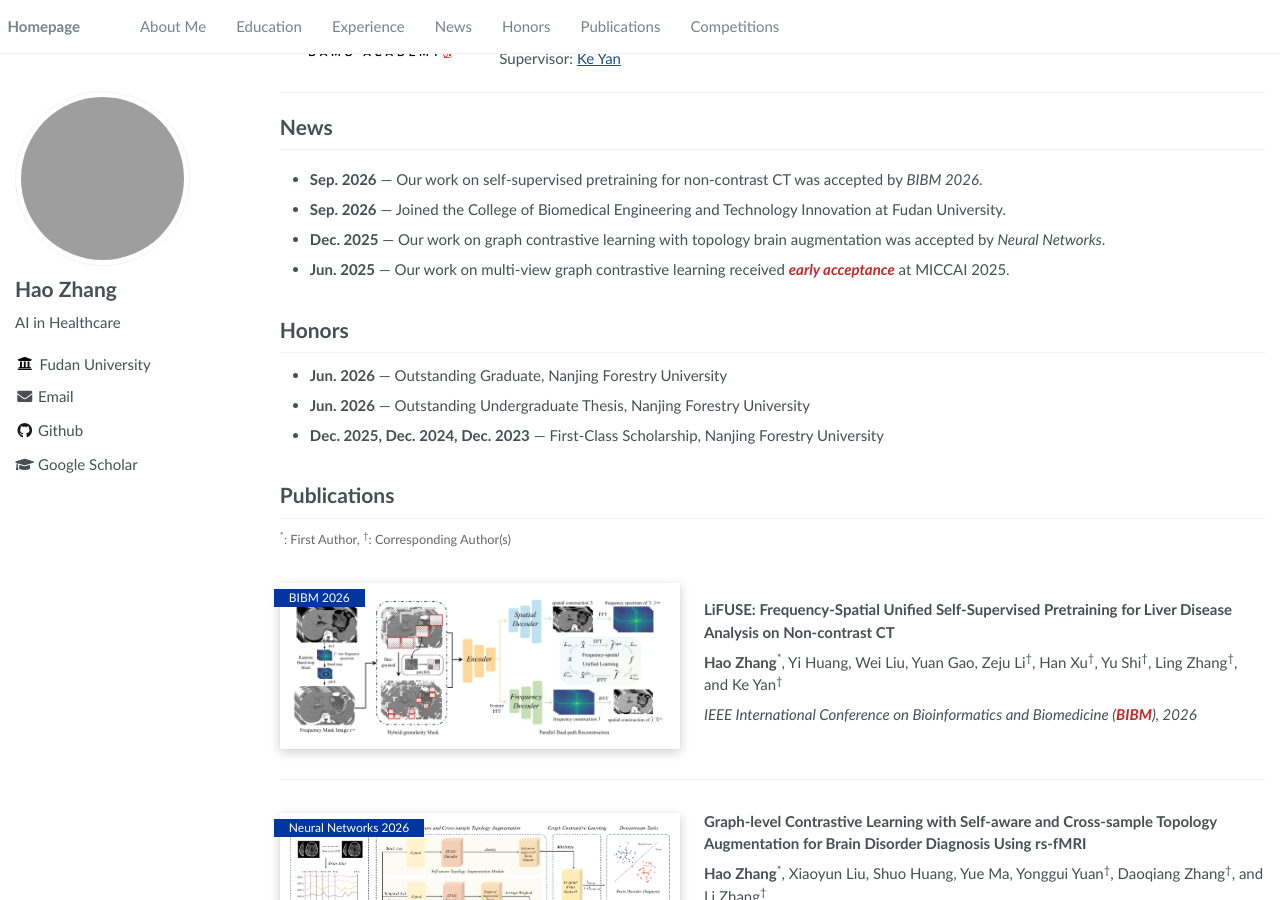
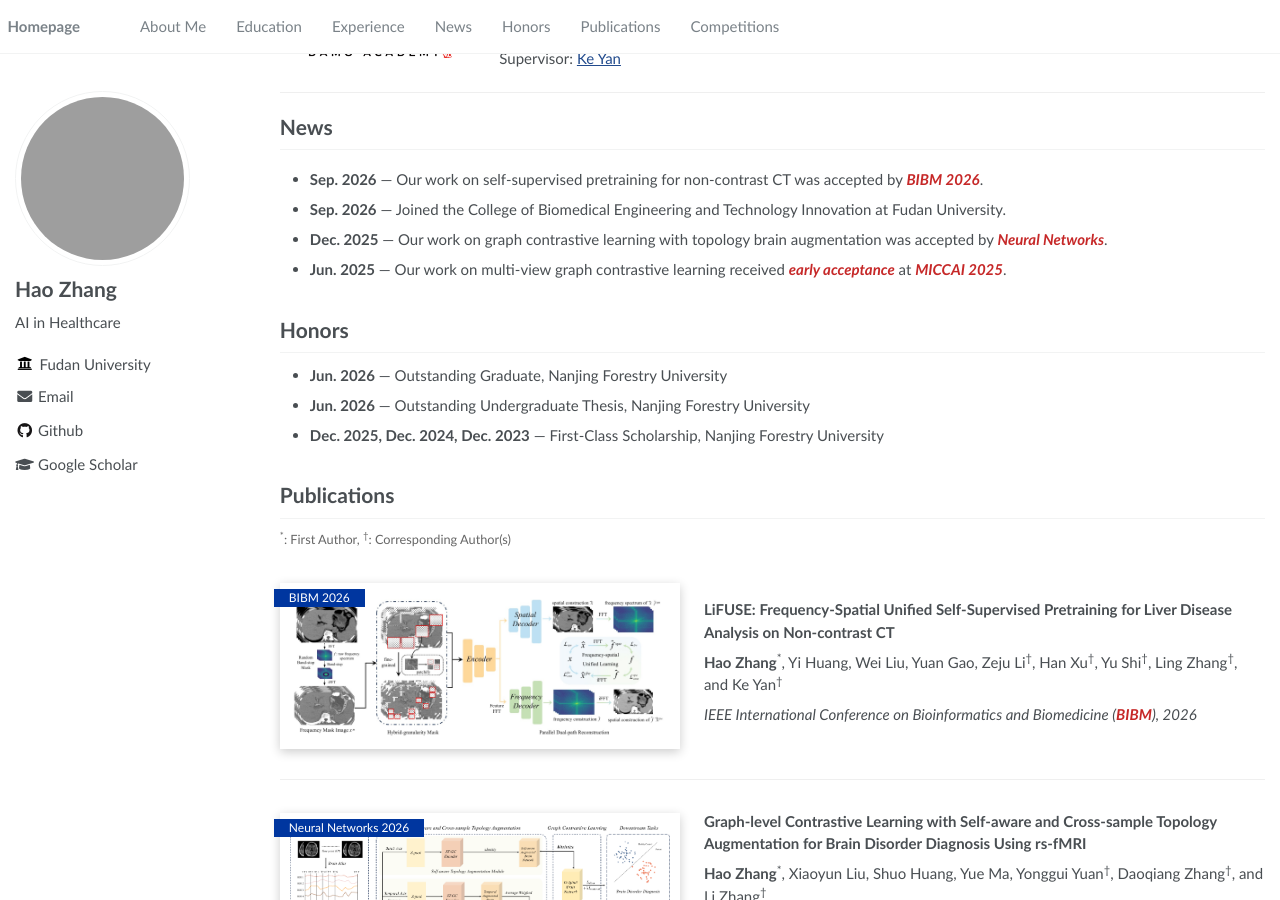
Before and after one commit to goodcodingagoodboy/goodcodingagoodboy.github.io, a Jekyll site: the page built from _pages/about.md, in a window 1280 px wide and 900 px high, scrolled down 671 px. Built offline with Jekyll 4.4.1, drawn with Linux system fonts in a browser that asks for light colours; grey boxes are pictures that could not be loaded.

Commit message:
Emphasize publication venues in news

```diff
--- a/_pages/about.md
+++ b/_pages/about.md
@@ -60,10 +60,10 @@ My research focuses on the application of **multimodal data in medical agents**.
 
 <div class="scroll-list" markdown="1">
 
-- **Sep. 2026** — Our work on self-supervised pretraining for non-contrast CT was accepted by *BIBM 2026*.
+- **Sep. 2026** — Our work on self-supervised pretraining for non-contrast CT was accepted by <span class="publication-accent"><strong><em>BIBM 2026</em></strong></span>.
 - **Sep. 2026** — Joined the College of Biomedical Engineering and Technology Innovation at Fudan University.
-- **Dec. 2025** — Our work on graph contrastive learning with topology brain augmentation was accepted by *Neural Networks*.
-- **Jun. 2025** — Our work on multi-view graph contrastive learning received <span class="publication-accent">early acceptance</span> at MICCAI 2025.
+- **Dec. 2025** — Our work on graph contrastive learning with topology brain augmentation was accepted by <span class="publication-accent"><strong><em>Neural Networks</em></strong></span>.
+- **Jun. 2025** — Our work on multi-view graph contrastive learning received <span class="publication-accent">early acceptance</span> at <span class="publication-accent"><strong><em>MICCAI 2025</em></strong></span>.
 
 </div>
 
```
